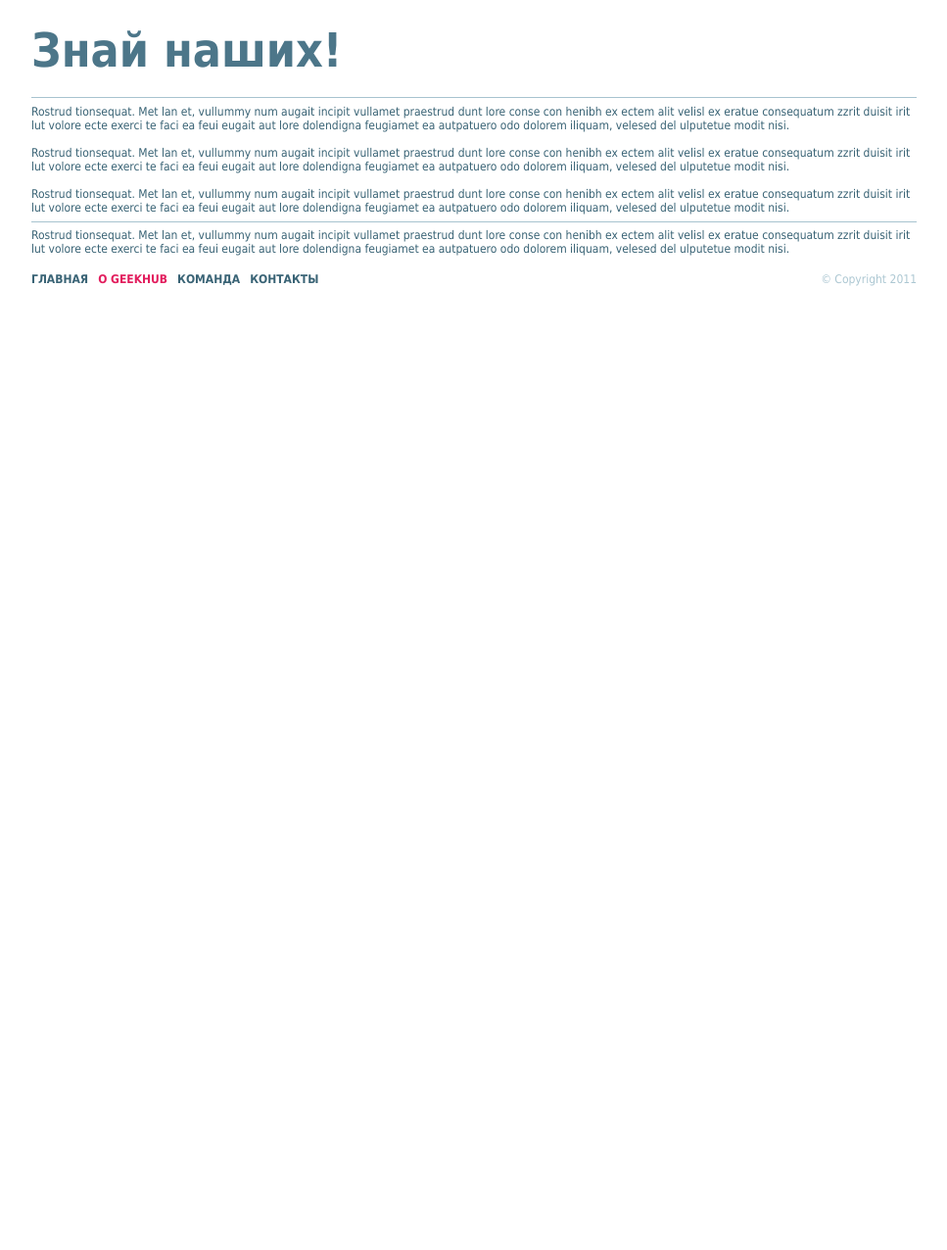
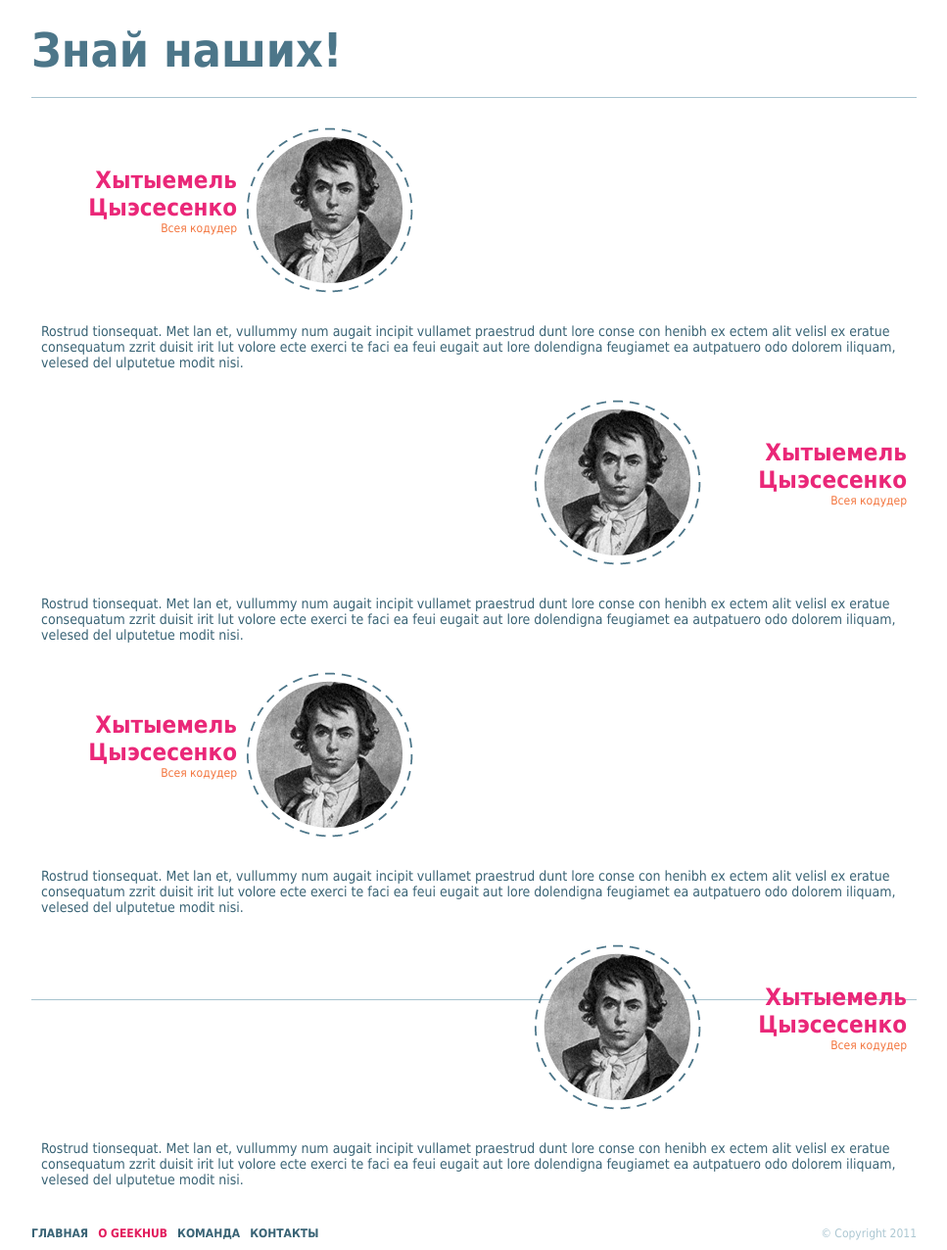
Before and after one commit to ascer/sergey-lesechko, a PHP site: page / in a window 1280 px wide. Shown: the part 108-1384 px from the top of the page at 98% size, without its empty margins (156-1123 px from the left). Before the commit the page ends 400 px from the top, so only its background shows below. Run offline with PHP 8.4, Linux system fonts and the light colour scheme.

Commit message:
Еще немного продвинулся вперед.

```diff
--- a/lesson008/index.html
+++ b/lesson008/index.html
@@ -28,10 +28,26 @@
 	<div id="content">
 		<h2>Знай наших!</h2>
         <ul>
-            <li class="left">Rostrud tionsequat. Met lan et, vullummy num augait incipit vullamet praestrud dunt lore conse con henibh ex ectem alit velisl ex eratue consequatum zzrit duisit irit lut volore ecte exerci te faci ea feui eugait aut lore dolendigna feugiamet ea autpatuero odo dolorem iliquam, velesed del ulputetue modit nisi.</li>
-            <li class="right">Rostrud tionsequat. Met lan et, vullummy num augait incipit vullamet praestrud dunt lore conse con henibh ex ectem alit velisl ex eratue consequatum zzrit duisit irit lut volore ecte exerci te faci ea feui eugait aut lore dolendigna feugiamet ea autpatuero odo dolorem iliquam, velesed del ulputetue modit nisi.</li>
-            <li class="left">Rostrud tionsequat. Met lan et, vullummy num augait incipit vullamet praestrud dunt lore conse con henibh ex ectem alit velisl ex eratue consequatum zzrit duisit irit lut volore ecte exerci te faci ea feui eugait aut lore dolendigna feugiamet ea autpatuero odo dolorem iliquam, velesed del ulputetue modit nisi.</li>
-            <li class="right">Rostrud tionsequat. Met lan et, vullummy num augait incipit vullamet praestrud dunt lore conse con henibh ex ectem alit velisl ex eratue consequatum zzrit duisit irit lut volore ecte exerci te faci ea feui eugait aut lore dolendigna feugiamet ea autpatuero odo dolorem iliquam, velesed del ulputetue modit nisi.</li>
+            <li>
+                <div class="left-fl"><h3>Хытыемель Цыэсесенко</h3><span>Всея кодудер</span></div>
+                <img class="left-fl" src="images/photo-01.png" title="Хытыемель Цыэсесенко" alt="Хытыемель Цыэсесенко" />
+                <p class="left-fl">Rostrud tionsequat. Met lan et, vullummy num augait incipit vullamet praestrud dunt lore conse con henibh ex ectem alit velisl ex eratue consequatum zzrit duisit irit lut volore ecte exerci te faci ea feui eugait aut lore dolendigna feugiamet ea autpatuero odo dolorem iliquam, velesed del ulputetue modit nisi.</p>
+            </li>
+            <li>
+                <div class="right-fl"><h3>Хытыемель Цыэсесенко</h3><span>Всея кодудер</span></div>
+                <img class="right-fl" src="images/photo-01.png" title="Хытыемель Цыэсесенко" alt="Хытыемель Цыэсесенко" />
+                <p class="right-fl">Rostrud tionsequat. Met lan et, vullummy num augait incipit vullamet praestrud dunt lore conse con henibh ex ectem alit velisl ex eratue consequatum zzrit duisit irit lut volore ecte exerci te faci ea feui eugait aut lore dolendigna feugiamet ea autpatuero odo dolorem iliquam, velesed del ulputetue modit nisi.</p>
+            </li>
+            <li>
+                <div class="left-fl"><h3>Хытыемель Цыэсесенко</h3><span>Всея кодудер</span></div>
+                <img class="left-fl" src="images/photo-01.png" title="Хытыемель Цыэсесенко" alt="Хытыемель Цыэсесенко" />
+                <p class="left-fl">Rostrud tionsequat. Met lan et, vullummy num augait incipit vullamet praestrud dunt lore conse con henibh ex ectem alit velisl ex eratue consequatum zzrit duisit irit lut volore ecte exerci te faci ea feui eugait aut lore dolendigna feugiamet ea autpatuero odo dolorem iliquam, velesed del ulputetue modit nisi.</p>
+            </li>
+            <li>
+                <div class="right-fl"><h3>Хытыемель Цыэсесенко</h3><span>Всея кодудер</span></div>
+                <img class="right-fl" src="images/photo-01.png" title="Хытыемель Цыэсесенко" alt="Хытыемель Цыэсесенко" />
+                <p class="right-fl">Rostrud tionsequat. Met lan et, vullummy num augait incipit vullamet praestrud dunt lore conse con henibh ex ectem alit velisl ex eratue consequatum zzrit duisit irit lut volore ecte exerci te faci ea feui eugait aut lore dolendigna feugiamet ea autpatuero odo dolorem iliquam, velesed del ulputetue modit nisi.</p>
+            </li>
         </ul>
 	</div>
 
--- a/lesson008/styles/styles.css
+++ b/lesson008/styles/styles.css
@@ -1,4 +1,4 @@
-/*--------------RESET DEFAULT STYLES-------------------*/
+/* RESET DEFAULT STYLES */
 html,body		{ width:100%; height:100%; }
 body			{ padding:0; margin:0; font:12px Tahoma, sans-serif; background:#fff; color:#000;
 			background: url(../images/bg_top.png) repeat-x; }
@@ -17,7 +17,7 @@ table			{ border-collapse:collapse; border-spacing:0; }
 a:link, a:visited	{ font:12px Tahoma, sans-serif; color:#000; text-decoration:underline; }
 a:hover			{ text-decoration:none; }
 
-/*---------------------DEFAULT CLASSES-----------------*/
+/* DEFAULT CLASSES */
 .float-r		{ float:right !important; }
 .float-l		{ float:left !important; }
 .no-float		{ float:none !important; }
@@ -34,11 +34,11 @@ a:hover			{ text-decoration:none; }
 .align-c		{ text-align:center !important; }
 .clear			{ clear:both; }
 
-/*---------------------WRAPPER-------------------------*/
+/* WRAPPER */
 #wrapper		{ width:904px;
 			margin: 0 auto; }
 
-/*---------------------HEADER--------------------------*/
+/* HEADER */
 #header			{ height: 108px; }
 #header img		{ margin: 19px 0px; float: left; }
 #header .icons	{ padding: 44px 62px; float: left; }
@@ -74,31 +74,34 @@ a:hover			{ text-decoration:none; }
 }
 li.act			{ color: #E21D5D !important;}
 
-/*---------------------NAV-----------------------------*/
+/* NAV */
 #nav			{  }
 
-/*---------------------CONTENT-------------------------*/
+/* CONTENT */
 #content		{ clear: left; }
 #content h2		{ font-size: 48px; color: #4C7689;
 				padding: 20px 0 20px;
 				border-bottom-style:solid;
 				border-width:thin;
 				border-color:#A7C3CF; }
-#content li		{ list-style-image: url(../images/photo-01.png);
-				list-style-position:inside;
-				padding:7px 0px;
+
+#content li		{ list-style-position:inside;
+				padding:30px 0px 200px;
 				display:block;
 				color:#396375;
+				/* clear:both; */
 }
 
-#content .left	{ float:left; clear:left;
-}
-#content .right	{ float:right; clear:right;
-}
+#content .left-fl	{ float:left; }
+#content .right-fl	{ float:right; }
+#content div	{ width:200px; text-align:right; padding:40px 10px; }
+#content h3		{ color:#EA2778; font-size:24px; }
+#content span	{ color:#F3753E; }
+#content p		{ display:block; font-size:14px; padding:30px 10px; size:100px; }
 
-/*---------------------SIDEBAR-------------------------*/
+/* SIDEBAR */
 
-/*---------------------FOOTER--------------------------*/
+/* FOOTER */
 #footer			{ clear: left;
 				border-top-style:solid;
 				border-width:thin;
```
